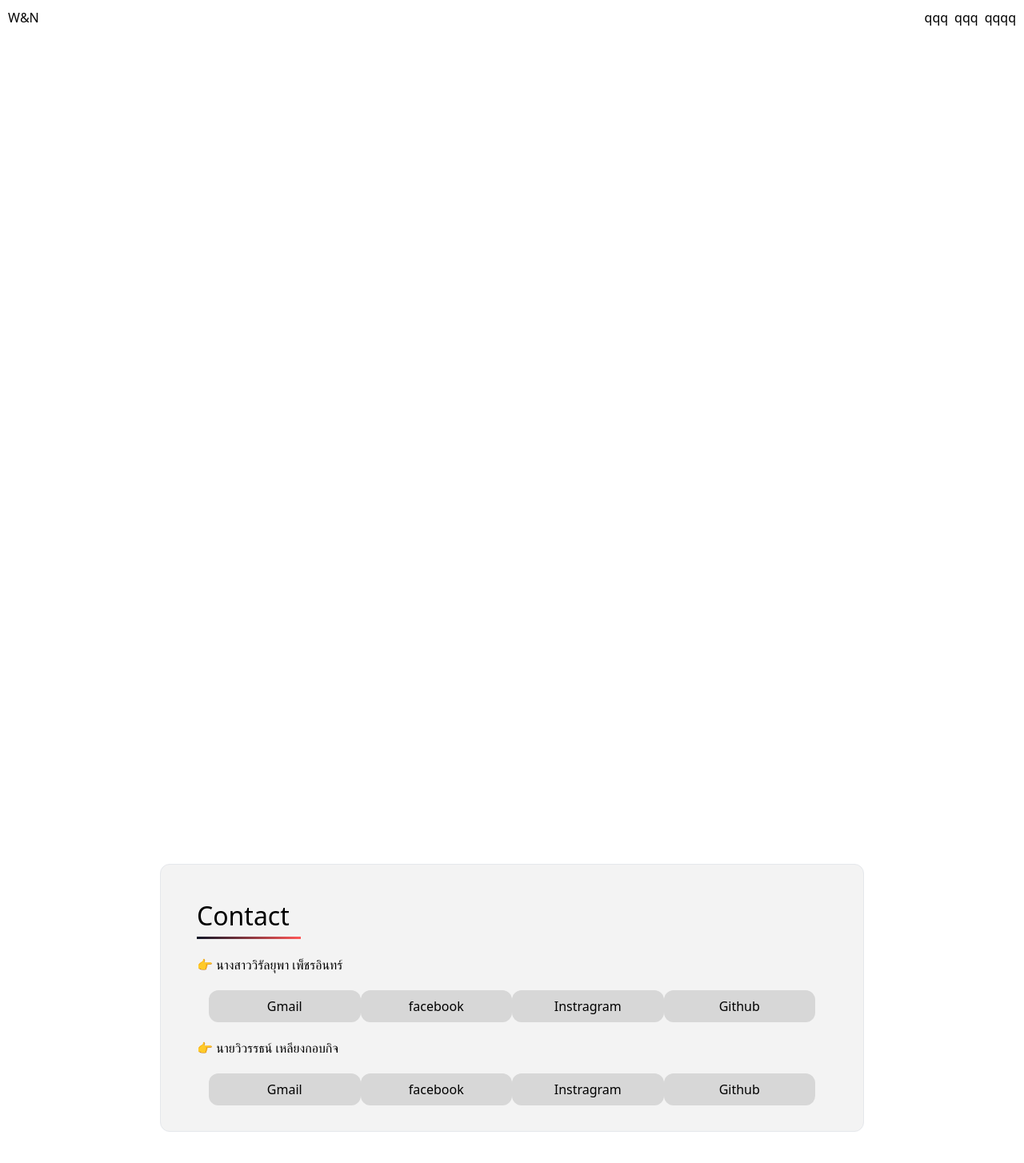
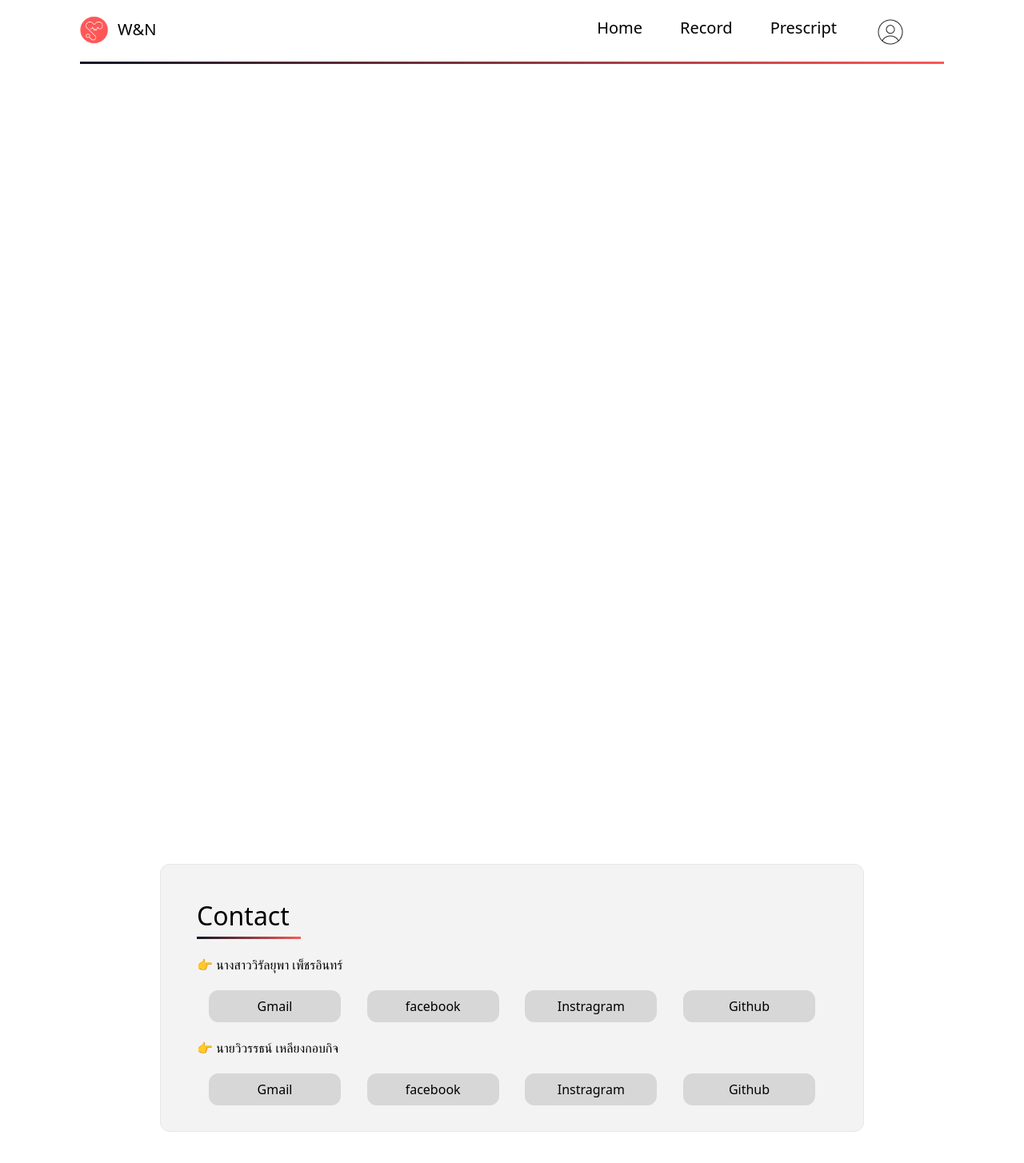
Before and after one commit to Wiranyupaa/medical-system, a Vue app in the folder client/: page /#/ in a window 1280 px wide. Shown: the top 1454 px of the page at 80% size. Built offline with nearby package versions, Linux system fonts and the light colour scheme.

Commit message:
Edit Nav

```diff
--- a/client/src/components/Navbar.vue
+++ b/client/src/components/Navbar.vue
@@ -1,56 +1,95 @@
-<style scoped>
-
+<style  scoped>
+template {
+    scroll-behavior: smooth;
+}
+.underline-1 {
+    background-image: linear-gradient(90deg, rgb(0, 0, 0), #000000);
+    background-size: 0% 3px;
+    background-repeat: no-repeat;
+    background-position: right bottom;
+    text-decoration: none;
+    transition: background-size 500ms ease;
+    padding-bottom: 10px;
+}
+.underline-1:hover {
+    background-size: 100% 3px;
+    background-position: left bottom;
+}
+.underline-2 {
+    background-image: linear-gradient(90deg, #111727, #FF5757);
+    background-size: 100% 3px;
+    background-repeat: no-repeat;
+    background-position: left bottom;
+    text-decoration: none;
+}
+.curcer {
+    cursor: default;
+}
 </style>
 
 <template>
-  <div class="h-[80px] p-[10px]">
-    <div class="flex justify-between ">
-      <div class="flex " >
+    <div>
+        <div class="mx-auto md:px-[100px]">
+            <div class=" py-[20px] flex justify-between underline-2">
+                <div class="flex">
+                    <img class="w-[35px] h-[35px] mr-3" src="../assets/logo.png" alt="" />
+                    <p class=" text-xl font-normal curcer mt-[3px]">{{ pname }}</p>
+                </div>
+                <div class="flex">
+                    <div class="mr-[47px] text-center ">
+                        <a class='text-[20px] underline-1 mt-[3px] ' href="">Home</a>
+                    </div>
+                    <div class="mr-[47px]">
+                        <a class='text-[20px] underline-1 mt-[3px]' href="">Record</a>
+                    </div>
 
-        <div>
-            <img src="" alt="">
-        </div>
-        <div>
-            <p>W&N</p>
+                    <div class="mr-[47px]">
+                        <a class='text-[20px] underline-1 mt-[3px]' href=""> Prescript</a>
+                        <div v-if='isOpen' class="border-[1px]  border-black rounded-md absolute mt-8  ">
+                            <div class="flex p-3">
+                                <img src="../assets/User.png" alt="" class="mr-[5px]">
+                                <a href="#" class="curcer">{{ UserName }}</a>
+                            </div>
+                            <div class="flex p-3">
+                                <img src="../assets/logout.png" alt="" class="mr-[5px]">
+                                <a href="#">{{ Logout }}</a>
+                            </div>
+                        </div>
+                    </div>
+                    <div class="mr-[47px]">
+                        <a class='text-[20px]' @click="isOpen = !isOpen" href="#">
+                            <img src="../assets/User_cicrle_light.png" alt="">
+                        </a>
 
-        </div>
-      </div>
 
-      <div class="flex">
-
-            <div class="mr-2">
-
-                <a href="">qqq</a>
+                    </div>
+                </div>
             </div>
 
-            <div class="mr-2">
-                <a href="">qqq</a>
-            </div>
-            <div>
-                <a href="">qqqq</a>
-            </div>
-
-
-        <div>
 
 
 
         </div>
-      </div>
+
+
     </div>
-  </div>
 </template>
-
 
 <script>
 export default {
-    name:app,
     data() {
-    return {
-      menuItems: [{ title: "SHARE", path: "/share" }],
-      submenuItems: [{ title: "Subscribe", path: "/sub" }],
-    };
-  },
-  methdos: {},
-};
+        return {
+            pname: 'W&N',
+            isOpen: false,
+            UserName: 'wiwat liangkobkit',
+            Logout: 'Logout',
+        }
+    },
+    methods: {
+    },
+    components: {
+    },
+    watch: {
+    }
+}
 </script>
--- a/client/src/views/Home.vue
+++ b/client/src/views/Home.vue
@@ -16,6 +16,7 @@
 <template>
     <div>
         <Nav />
+
         <div class="mt-5 mx-auto xl:px-[200px] lg:px-[150px] md:px-[100px]">
             <div>
 
@@ -42,17 +43,17 @@
                         <div class="mt-[20px]">
                             <h3 class="px-[45px]">👉 นางสาววิรัลยุพา เพ็ชรอินทร์</h3>
                             <div class="mt-[20px] flex justify-between w-full px-[60px]">
-                                <div class='rounded-xl  border-black w-[300px] bg-[#d7d7d7]'>
+                                <div class='rounded-xl  w-[165px] bg-[#d7d7d7]'>
                                     <h3 class="text-center p-2">Gmail</h3>
                                 </div>
 
-                                <div class='rounded-xl  border-black w-[300px] bg-[#d7d7d7]'>
+                                <div class='rounded-xl  w-[165px] bg-[#d7d7d7]'>
                                     <h3 class="text-center p-2">facebook</h3>
                                 </div>
-                                <div class='rounded-xl  border-black w-[300px] bg-[#d7d7d7]'>
+                                <div class='rounded-xl  w-[165px] bg-[#d7d7d7]'>
                                     <h3 class="text-center p-2">Instragram</h3>
                                 </div>
-                                <div class='rounded-xl  border-black w-[300px] bg-[#d7d7d7]'>
+                                <div class='rounded-xl  w-[165px] bg-[#d7d7d7]'>
                                     <h3 class="text-center p-2">Github</h3>
                                 </div>
                             </div>
@@ -62,16 +63,16 @@
                         <div class="pb-[32px] mt-[20px]">
                             <h3 class="px-[45px]">👉 นายวิวรรธน์ เหลียงกอบกิจ</h3>
                             <div class="mt-[20px] flex justify-between w-full px-[60px]">
-                                <div class='rounded-xl  border-black w-[300px] bg-[#d7d7d7]'>
+                                <div class='rounded-xl  w-[165px] bg-[#d7d7d7]'>
                                     <h3 class="text-center p-2">Gmail</h3>
                                 </div>
-                                <div class='rounded-xl  border-black w-[300px] bg-[#d7d7d7]'>
+                                <div class='rounded-xl  w-[165px] bg-[#d7d7d7]'>
                                     <h3 class="text-center p-2">facebook</h3>
                                 </div>
-                                <div class='rounded-xl  border-black w-[300px] bg-[#d7d7d7]'>
+                                <div class='rounded-xl  w-[165px] bg-[#d7d7d7]'>
                                     <h3 class="text-center p-2">Instragram</h3>
                                 </div>
-                                <div class='rounded-xl  border-black w-[300px] bg-[#d7d7d7]'>
+                                <div class='rounded-xl  w-[165px] bg-[#d7d7d7]'>
                                     <h3 class="text-center p-2">Github</h3>
                                 </div>
                             </div>
@@ -87,13 +88,13 @@
 
 <script>
 import Nav from "../components/Navbar.vue"
-
+import Docnav from "../components/DocNavbar.vue"
 export default {
     data: () => ({
 
     }),
     components: {
-        Nav,
+        Nav,Docnav
     }
 }
 </script>
--- a/client/src/views/Register.vue
+++ b/client/src/views/Register.vue
@@ -10,7 +10,6 @@
     display: inline;
     padding-right: 50px;
 }
-
 hr {
     border-top: 2px solid #E3E3E5;
     margin-top: 4px;
@@ -19,14 +18,11 @@ hr {
 
 <template>
     <div class="grid grid-rows-1">
-        <!-- ฝั่งขวา -->
-        <div class="grid-flow-col-1 w-3/5 rounded-l-lg absolute right-[-50px] top-0 h-full ">
-            <img class="bg-no-repeat bg-cover h-full" src="../assets/loginPic.png" alt="">
-        </div>
+
 
         <!-- ฝั่งซ้าย -->
         <div class="grid-flow-col-1 w-2/5 ">
-            <div class="w-[80px] inline-flex place-items-start mb-[75px] ml-[30px]  ">
+            <div class="w-[80px] inline-flex place-items-start mb-[75px] ml-[30px] pl-[30px] ">
                 <img class="w-[75px] h-[76px]" src="../assets/logologin.png" alt="" />
                 <p class="mt-[20px] text-2xl">{{ pname }}</p>
             </div>
@@ -40,7 +36,7 @@ hr {
                 <div>
                     <input type="text" id="name" v-model="name" placeholder="Name" required
                         class="bg-[#F9F9F9] text-sm rounded-[7px] block w-full p-2.5 pr-3 pl-16">
-                    <img src="../assets/user1.png" class="w-[px]] h-[19px] absolute mt-[-30px] pl-6 pointer-events-none ">
+                    <img src="../assets/user1.png" class="w-[px] h-[19px] absolute mt-[-30px] pl-6 pointer-events-none ">
                     <hr>
                 </div>
                 <div>
@@ -70,6 +66,11 @@ hr {
                     class="text-white bg-[#111727] hover:bg-gradient-to-br focus:ring-4 focus:outline-none focus:ring-gray-300 dark:focus:ring-gray-300 font-medium w-full rounded-lg text-lg px-2.5 py-2.5 text-center mr-2 mb-2">Register</button>
             </div>
         </div>
+         <!-- ฝั่งขวา -->
+         <div class="grid-flow-col-1 w-3/5 rounded-l-lg absolute right-[-50px] top-0 h-full ">
+            <img class="bg-no-repeat bg-cover h-full" src="../assets/loginPic.png" alt="">
+        </div>
+
     </div>
 </template>
 
@@ -84,7 +85,6 @@ export default {
             show: false,
             name: '',
             phone: '',
-
         };
     },
 };
```
Also changed, not shown: client/src/components/DocNavbar.vue (+0 -18 lines), client/src/views/Login.vue (+69 -21 lines).
